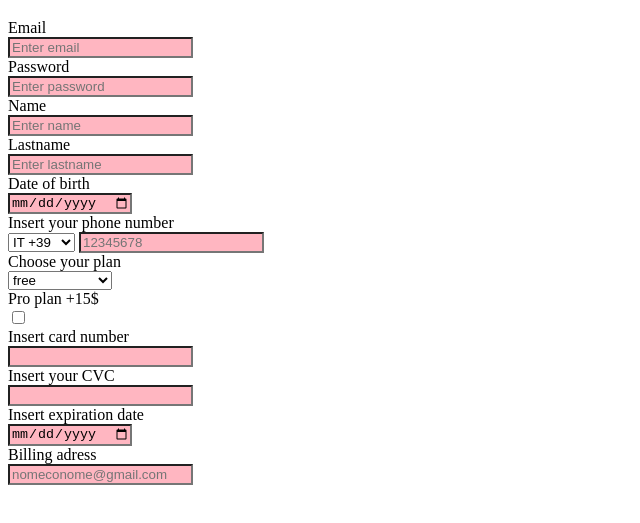
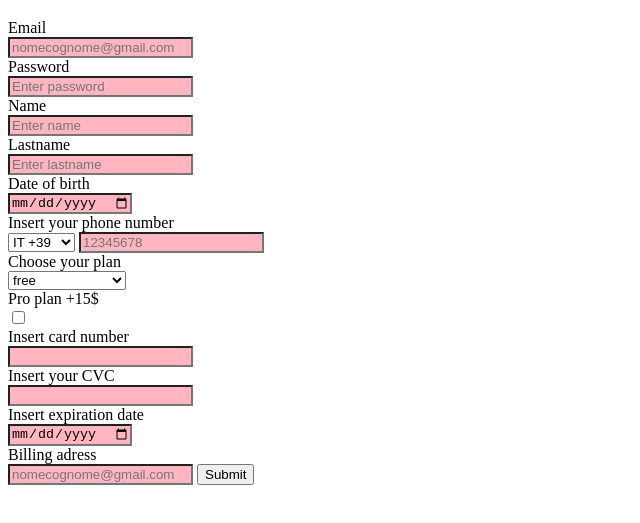
Before and after one commit to Noximillion/Develhope, a plain HTML site: page form/start.html in a window 1280 px wide. Shown: the part 61-584 px from the top of the page, without its empty margins (0-640 px from the left). Drawn offline with Linux system fonts and the light colour scheme.

Commit message:
corrected the exercise

```diff
--- a/form/start.html
+++ b/form/start.html
@@ -28,10 +28,10 @@
 
   <body>
     <h1>Registration form</h1>
-    <form action="/action_page.pgp">
+    <form action="#">
 
       <label for="email">Email</label>
-      <input type="text" placeholder="Enter email" id="email" required>
+      <input type="email" id="email" name="email" placeholder="nomecognome@gmail.com" pattern="[a-z0-9._%+-]+@[a-z0-9.-]+\.[a-z]{2,4}$" required>
 
       <label for="password">Password</label>
       <input type="password" placeholder="Enter password" minlength="6" maxlength="14" id="password" required>
@@ -59,9 +59,11 @@
         <label for="plans">Choose your plan</label>
         <select name="plans" id="plans">
            <option value="free">free</option>
-           <option value="15$">basic= 15$</option>
-           <option value="30$">medium= 30$</option>
-           <option value="55$">high= 55$</option>
+           <optgroup label="Paid plans">
+            <option value="15$">basic= 15$</option>
+            <option value="30$">medium= 30$</option>
+            <option value="55$">high= 55$</option>
+          </optgroup>
         </select>
         <label for="pro">Pro plan +15$</label>
         <input type="checkbox" id="pro" requaired>
@@ -78,8 +80,9 @@
       <input type="date" name="expDate" id="expDate" required>
 
       <label for="billingAdress">Billing adress</label>
-      <input type="email" id="billingAdress" name="billingAdress" placeholder="nomeconome@gmail.com" pattern="[a-z0-9._%+-]+@[a-z0-9.-]+\.[a-z]{2,4}$" required>
+      <input type="email" id="billingAdress" name="billingAdress" placeholder="nomecognome@gmail.com" pattern="[a-z0-9._%+-]+@[a-z0-9.-]+\.[a-z]{2,4}$" required>
 
+      <button type="submit">Submit</button>
     </form>
   </body>
 </html>
```
